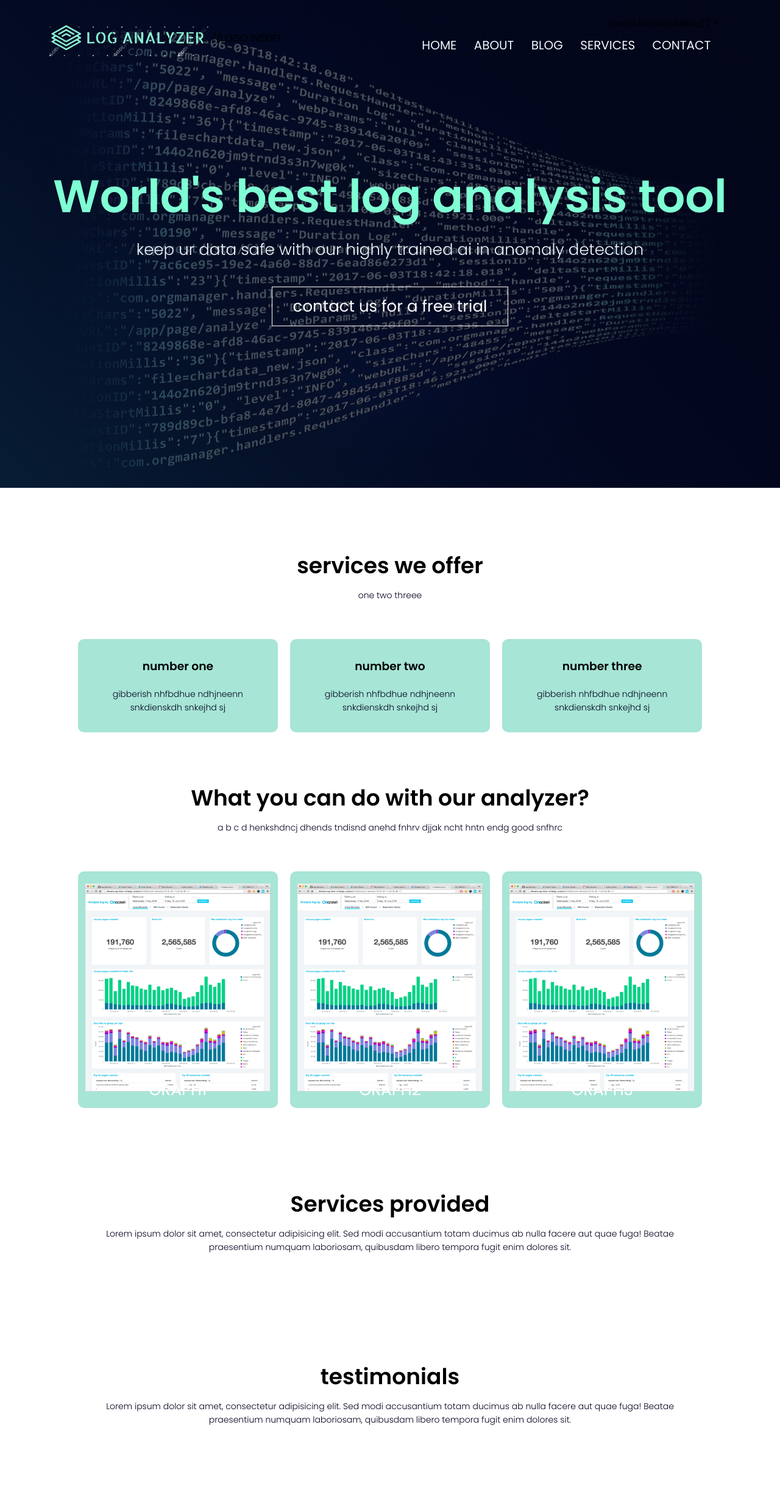
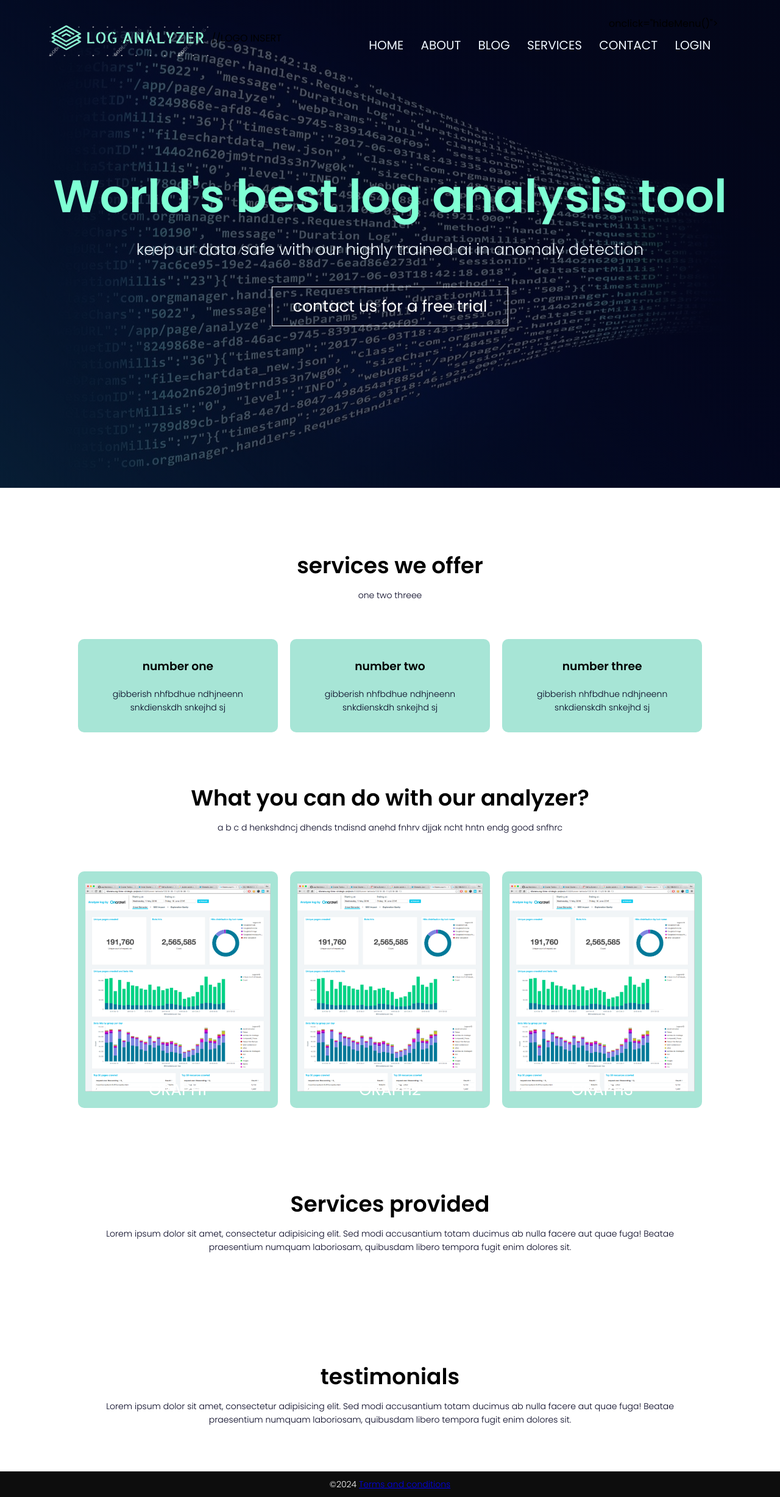
Before and after one commit to rags7505/PS, a PHP site: page /web.html in a window 1280 px wide. Shown: the whole page at 61% size. Before the commit the page ends 2337 px from the top, so only its background shows below. Run offline with PHP 8.4, Linux system fonts and the light colour scheme.

Commit message:
added footer

```diff
--- a/login.css
+++ b/login.css
@@ -55,7 +55,7 @@
     transform: scaleX(1);
 }
 
-.navbar .btnLogin-popup {
+.navbar{
     position: relative;
     background: transparent;
     border: none;
--- a/web.html
+++ b/web.html
@@ -21,6 +21,7 @@
                     <li><a href="">BLOG</a></li>
                     <li><a href="">SERVICES</a></li>
                     <li><a href="">CONTACT</a></li>
+                    <li><a href="login.html">LOGIN</a></li>
                 </ul>
             </div>
             <i class="fa fa-bars"></i>
@@ -102,7 +103,9 @@
 
     </div>
 </div>
-
+<footer>
+    <p id="foot">&copy2024 <a href="#">Terms and conditions</a></p>
+</footer>
 
 
 
--- a/webstyle.css
+++ b/webstyle.css
@@ -220,3 +220,12 @@ h3{
     padding-top: 100px;
 
 }
+footer{
+    background-color: rgb(13, 13, 13);
+    display: inline;
+    display: flex;
+    justify-content: center;
+}
+#foot{
+    color: white;
+}
```
Also changed, not shown: login.html (+33 -23 lines).
